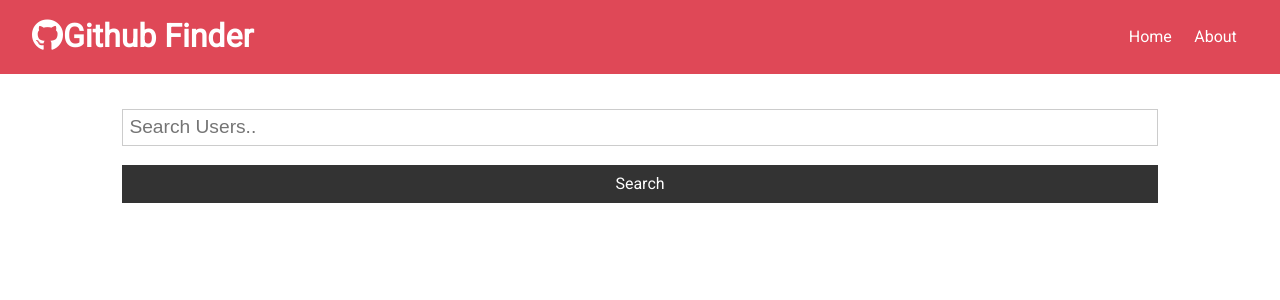
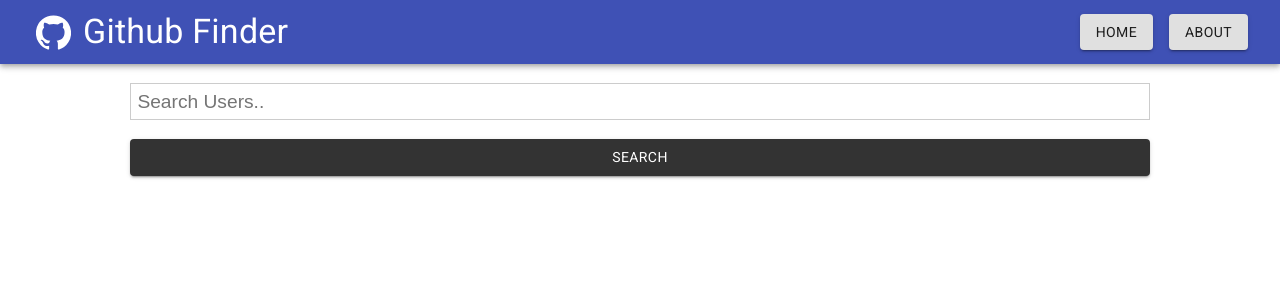
Before and after one commit to wahid2272/github-user-finder, a React (Create React App) app: page / in a window 1280 px wide. Shown: the top 300 px of the page. Built offline with nearby package versions, Linux system fonts and the light colour scheme.

Commit message:
Application redesigned with material ui

```diff
--- a/src/App.js
+++ b/src/App.js
@@ -1,11 +1,12 @@
 import React from "react";
 import { BrowserRouter as Router, Route, Switch } from "react-router-dom";
 import "./App.css";
-import About from "./components/About";
+import About from "./components/pages/About";
+import NotFound from "./components/pages/NotFound";
 import Alert from "./components/Alert";
 import AlertState from "./components/alert/AlertState";
 import GithubState from "./components/context/GithubState";
-import Home from "./components/Home";
+import Home from "./components/pages/Home";
 import Navbar from "./components/Navbar";
 import UserProfile from "./components/UserProfile";
 
@@ -22,6 +23,7 @@ const App = () => {
                 <Route exact path="/" component={Home} />
                 <Route exact path="/about" component={About} />
                 <Route exact path="/user/:login" component={UserProfile} />
+                <Route component={NotFound}/>
               </Switch>
             </div>
           </div>
--- a/src/components/Navbar.js
+++ b/src/components/Navbar.js
@@ -1,34 +1,111 @@
-import PropTypes from "prop-types";
+import AppBar from "@material-ui/core/AppBar";
+import IconButton from "@material-ui/core/IconButton";
+import Menu from "@material-ui/core/Menu";
+import Button from "@material-ui/core/Button";
+import MenuItem from "@material-ui/core/MenuItem";
+import { makeStyles, useTheme } from "@material-ui/core/styles";
+import Toolbar from "@material-ui/core/Toolbar";
+import Typography from "@material-ui/core/Typography";
+import useMediaQuery from "@material-ui/core/useMediaQuery";
+import GitHubIcon from "@material-ui/icons/GitHub";
+import MenuIcon from "@material-ui/icons/Menu";
 import React from "react";
-import { Link } from "react-router-dom";
+import { withRouter } from "react-router-dom";
 
-const Navbar = ({ icon, title }) => {
+const useStyles = makeStyles((theme) => ({
+  root: {
+    flexGrow: 1,
+    '& > *': {
+      margin: theme.spacing(1),}
+  },
+  menuButton: {
+    marginRight: theme.spacing(2),
+  },
+  iconSize: {
+    fontSize: 35,
+  },
+  linkSize: {
+    fontSize: 25,
+  },
+  title: {
+    flexGrow: 1
+  }
+}));
+
+const Naavbar = (props) => {
+  const { history } = props;
+  const classes = useStyles();
+  const [anchorEl, setAnchorEl] = React.useState(null);
+  const open = Boolean(anchorEl);
+  const theme = useTheme();
+  const isMobile = useMediaQuery(theme.breakpoints.down("xs"));
+
+  const handleMenu = (event) => {
+    setAnchorEl(event.currentTarget);
+  };
+
+  const handleMenuClick = (pageURL) => {
+    history.push(pageURL);
+    setAnchorEl(null);
+  };
+
+  const handleButtonClick = pageURL => {
+    history.push(pageURL);
+  }
+
   return (
-    <div className="navbar bg-primary">
-      <h1>
-        <i className={icon}></i>
-        {title}
-      </h1>
-      <ul>
-        <li>
-          <Link to="/">Home</Link>
-        </li>
-        <li>
-          <Link to="/about">About</Link>
-        </li>
-      </ul>
-    </div>
+      <AppBar position="static">
+        <Toolbar>
+          <IconButton color="inherit">
+            <GitHubIcon className={classes.iconSize} />
+          </IconButton>
+          <Typography variant="h4" color="inherit" className={classes.title}>
+            Github Finder
+          </Typography>
+          <div>
+            {isMobile ? (
+              <>
+                <IconButton
+                  edge="start"
+                  className={classes.menuButton}
+                  color="inherit"
+                  aria-label="menu"
+                  onClick={handleMenu}
+                >
+                  <MenuIcon />
+                </IconButton>
+
+                <Menu
+                  id="menu-appbar"
+                  anchorEl={anchorEl}
+                  anchorOrigin={{
+                    vertical: "top",
+                    horizontal: "right",
+                  }}
+                  keepMounted
+                  transformOrigin={{
+                    vertical: "top",
+                    horizontal: "right",
+                  }}
+                  open={open}
+                  onClose={() => setAnchorEl(null)}
+                >
+                  <MenuItem onClick={() => handleMenuClick("/")}>Home</MenuItem>
+                  <MenuItem onClick={() => handleMenuClick("/about")}>
+                    About
+                  </MenuItem>
+                </Menu>
+              </>
+            ) : (
+              <div className={classes.root}>
+                <Button variant="contained" onClick={() => handleButtonClick('/')}>Home</Button>
+                <Button variant="contained" onClick={() => handleButtonClick('/about')}>About</Button>
+              </div>
+            )}
+          </div>
+        </Toolbar>
+      </AppBar>
   );
 };
 
-Navbar.defaultProps = {
-  title: "Github Finder",
-  icon: "fab fa-github",
-};
-
-Navbar.propTypes = {
-  title: PropTypes.string.isRequired,
-  icon: PropTypes.string.isRequired,
-};
-
-export default Navbar;
+export default withRouter(Naavbar);
--- a/src/components/SearchBar.js
+++ b/src/components/SearchBar.js
@@ -1,12 +1,31 @@
+import Button from "@material-ui/core/Button";
+import { makeStyles } from "@material-ui/core/styles";
 import React, { useContext, useState } from "react";
 import AlertContext from "./alert/alertContext";
 import GithubContext from "./context/githubContext";
+
+const useStyles = makeStyles((theme) => ({
+  root: {
+    "& > *": {
+      margin: theme.spacing(1),
+    },
+  },
+  searchButton: {
+    backgroundColor: "#333333",
+    '&:hover': {
+      backgroundColor:"#333333",
+      opacity: "0.8"
+  }
+  },
+}));
 
 const SearchBar = () => {
   const githubContext = useContext(GithubContext);
   const alertContext = useContext(AlertContext);
 
   const [text, setText] = useState("");
+
+  const classes = useStyles();
 
   const onSubmit = (event) => {
     event.preventDefault();
@@ -23,7 +42,7 @@ const SearchBar = () => {
   };
 
   return (
-    <div>
+    <div className={classes.root}>
       <form className="form" onSubmit={onSubmit}>
         <input
           type="text"
@@ -32,19 +51,14 @@ const SearchBar = () => {
           value={text}
           onChange={onChange}
         />
-        <input
-          type="submit"
-          value="Search"
-          className="btn btn-dark btn-block"
-        />
+        <Button variant="contained" fullWidth="true" color="primary" value="Search" className={classes.searchButton} onClick={onSubmit}>
+          Search
+        </Button>
       </form>
       {githubContext.users.length > 0 && (
-        <button
-          className="btn btn-light btn-block"
-          onClick={githubContext.clearUsers}
-        >
+        <Button variant="outlined" fullWidth="true" onClick={githubContext.clearUsers}>
           Clear
-        </button>
+        </Button>
       )}
     </div>
   );
--- a/src/components/Home.js
+++ b/src/components/pages/Home.js
@@ -1,6 +1,6 @@
 import React from "react";
-import AllUsers from "./AllUsers";
-import SearchBar from "./SearchBar";
+import AllUsers from "../AllUsers";
+import SearchBar from "../SearchBar";
 
 const Home = () => {
   return (
--- /dev/null
+++ b/src/components/pages/NotFound.js
@@ -0,0 +1,12 @@
+import React from 'react';
+
+const NotFound = () => {
+  return (
+    <div>
+      <h1>Not Found</h1>
+      <p>The information you are looking for does not exist.</p>
+    </div>
+  );
+};
+
+export default NotFound;
```
Also changed, not shown: src/components/RouterLink.js (added, +17 -0 lines), src/components/pages/About.js (renamed from src/components/About.js), 2 other files (tests, documents, lock files or other folders).
